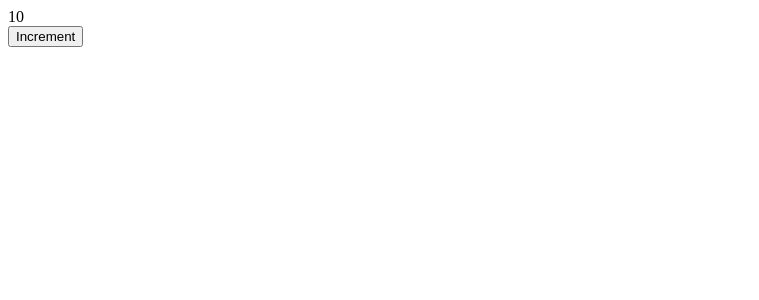
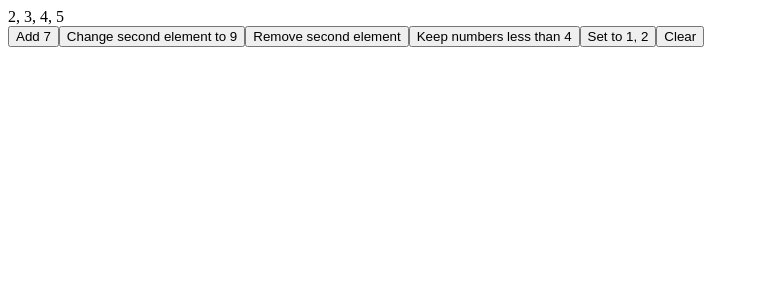
Before and after one commit to sokaluis/react-core-library, a React (Create React App) app: page / in a window 1280 px wide. Shown: the top 300 px of the page, without its empty margins (0-759 px from the left). Built offline with nearby package versions, Linux system fonts and the light colour scheme.

Commit message:
useArray

```diff
--- a/src/App.tsx
+++ b/src/App.tsx
@@ -1,15 +1,13 @@
-import {
-  DebounceExample,
-  // TimeOutExample,
-  // ToggleExample
-} from "views/HooksExamples";
+import { ArrayExample } from "views/HooksExamples";
 
 const App = () => {
   return (
     <>
       {/* <ToggleExample /> */}
       {/* <TimeOutExample /> */}
-      <DebounceExample />
+      {/* <DebounceExample /> */}
+      {/* <UpdateEffectExample /> */}
+      <ArrayExample />
     </>
   );
 };
--- a/src/hooks/index.ts
+++ b/src/hooks/index.ts
@@ -2,3 +2,4 @@ export * from "./useToggle";
 export * from "./useTimeout";
 export * from "./useDebounce";
 export * from "./useUpdateEffect";
+export * from "./useArray";
--- /dev/null
+++ b/src/hooks/useArray.ts
@@ -0,0 +1,45 @@
+import { useState } from "react";
+
+// TODO: improve the generic type logic or define which type the hook will use
+export const useArray = <T>(defaultValue: T[]) => {
+  const [array, setArray] = useState<T[]>(defaultValue);
+
+  // copy array and add new item
+  const push = (value: T) => {
+    setArray((a) => [...a, value]);
+  };
+
+  // copy array and filter out item
+  const filter = (callback: (value: T) => boolean) => {
+    setArray((a) => a.filter(callback));
+  };
+
+  const update = (index: number, newElement: T) => {
+    setArray((a) => [
+      ...a.slice(0, index),
+      newElement,
+      ...a.slice(index + 1, a.length - 1),
+    ]);
+  };
+
+  const remove = (index: number) => {
+    setArray((a) => [
+      ...a.slice(0, index),
+      ...a.slice(index + 1, a.length - 1),
+    ]);
+  };
+
+  const clear = () => {
+    setArray([]);
+  };
+
+  return {
+    array,
+    set: setArray,
+    push,
+    filter,
+    update,
+    remove,
+    clear,
+  };
+};
--- /dev/null
+++ b/src/views/HooksExamples/ArrayExample.tsx
@@ -0,0 +1,23 @@
+import { useArray } from "hooks";
+
+const ArrayExample = () => {
+  const { array, set, remove, clear, filter, push, update } = useArray([
+    2, 3, 4, 5,
+  ]);
+
+  return (
+    <>
+      <div>{array.join(", ")}</div>
+      <button onClick={() => push(7)}>Add 7</button>
+      <button onClick={() => update(1, 9)}>Change second element to 9</button>
+      <button onClick={() => remove(1)}>Remove second element</button>
+      <button onClick={() => filter((n) => n < 3)}>
+        Keep numbers less than 4
+      </button>
+      <button onClick={() => set([1, 2])}> Set to 1, 2</button>
+      <button onClick={clear}>Clear</button>
+    </>
+  );
+};
+
+export default ArrayExample;
--- a/src/views/HooksExamples/index.ts
+++ b/src/views/HooksExamples/index.ts
@@ -2,3 +2,4 @@ export { default as ToggleExample } from "./ToggleExample";
 export { default as TimeOutExample } from "./TimeOutExample";
 export { default as DebounceExample } from "./DebounceExample";
 export { default as UpdateEffectExample } from "./UpdateEffectExample";
+export { default as ArrayExample } from "./ArrayExample";
```
